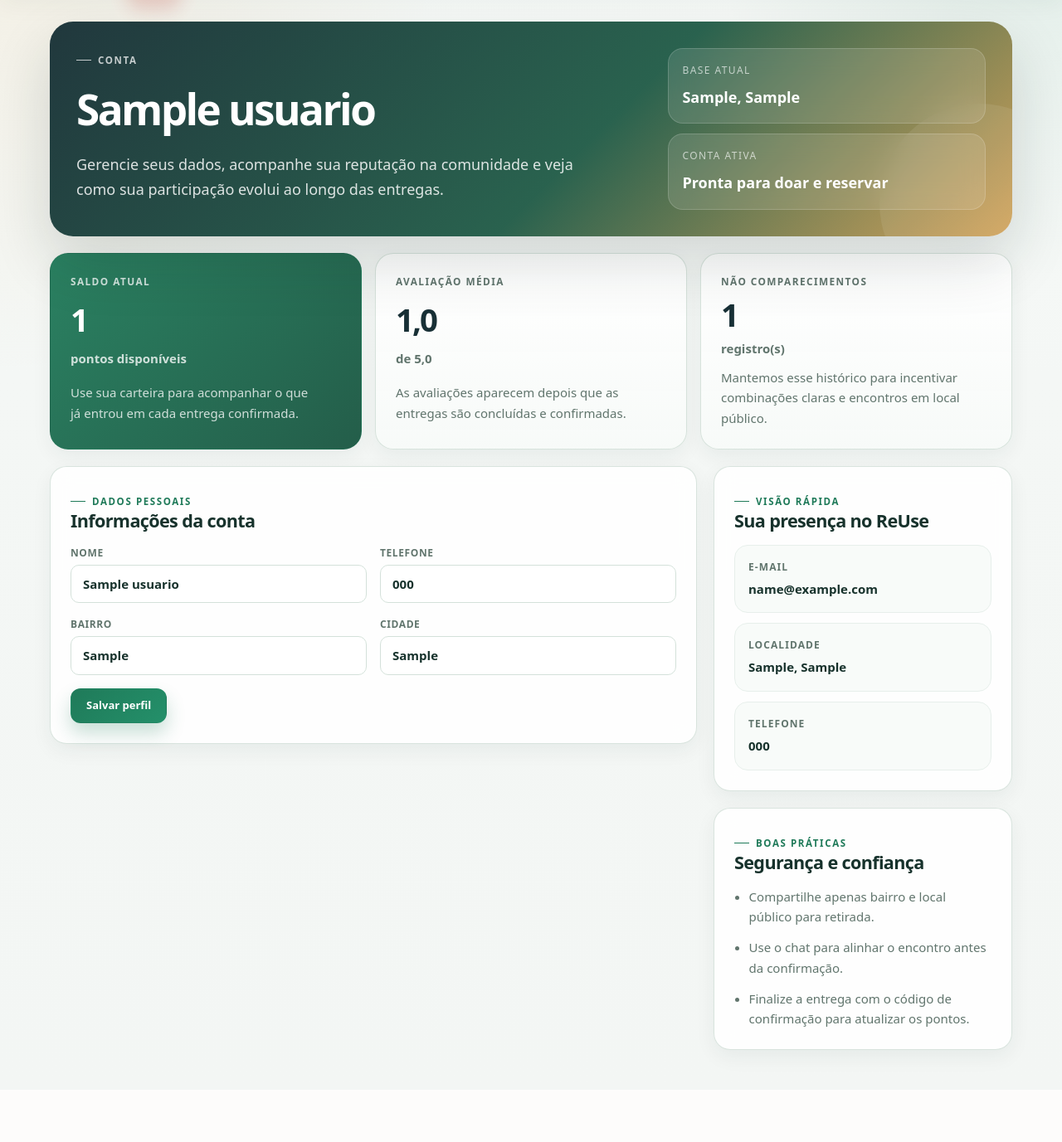
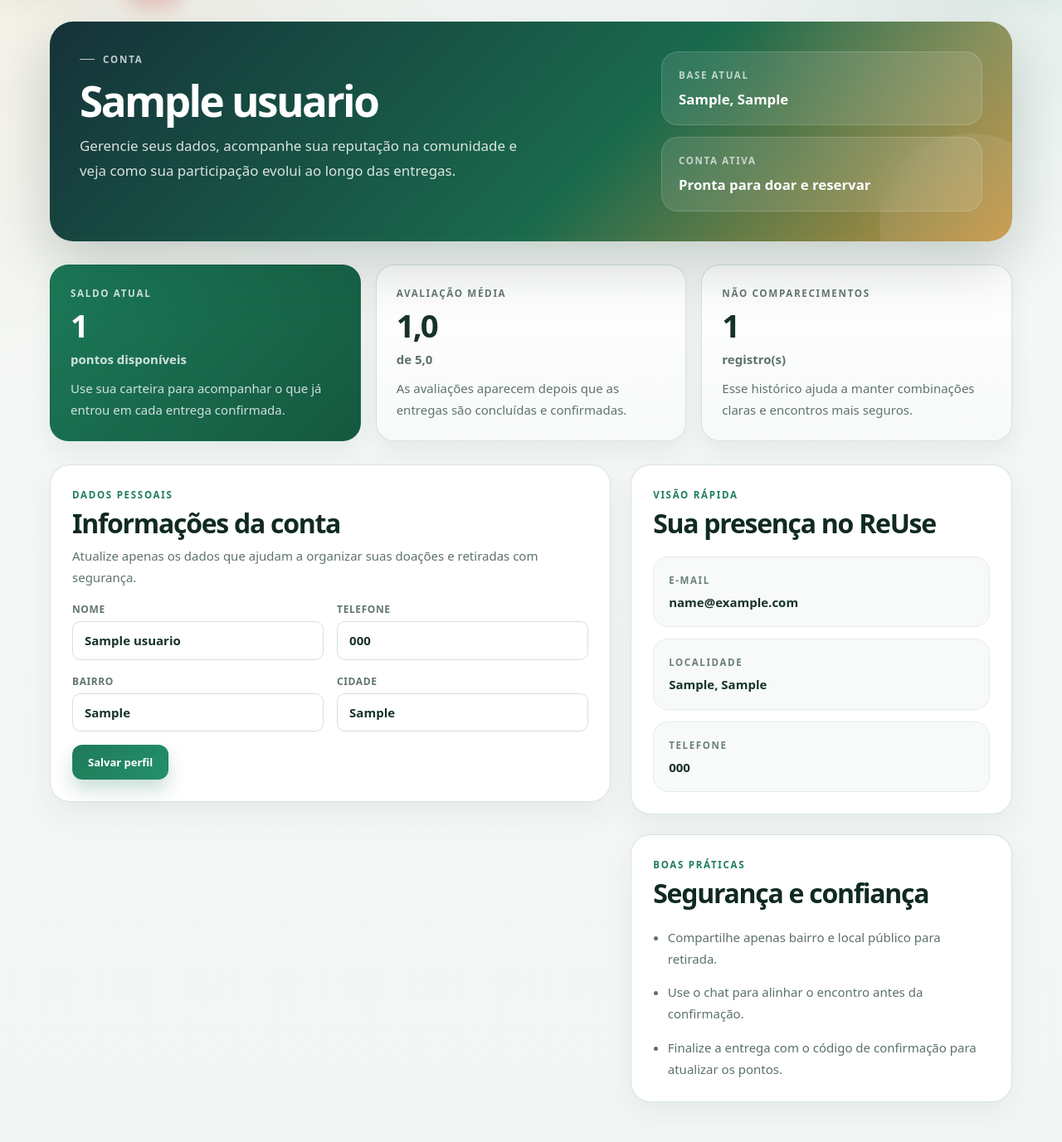
Before and after one commit to joaopfigo/reuse-web, a PHP site: page /perfil.php in a window 1280 px wide. Shown: the part 78-1455 px from the top of the page at 83% size. Before the commit the page ends 1362 px from the top, so only its background shows below. Run offline with PHP 8.4, Linux system fonts and the light colour scheme; the visitor is signed in with stand-in values (Sample User, id 1); tables that the repository leaves empty hold one stand-in row (values such as "Sample post").

Commit message:
Atualiza site com alterações

```diff
--- /dev/null
+++ b/assets/css/dashboard.css
@@ -0,0 +1,356 @@
+.dash-page {
+  display: grid;
+  gap: 28px;
+}
+
+.hero-card {
+  position: relative;
+  display: grid;
+  grid-template-columns: minmax(0, 1.4fr) minmax(260px, 0.8fr);
+  gap: 24px;
+  padding: 36px;
+  border-radius: 28px;
+  overflow: hidden;
+  background:
+    radial-gradient(circle at top right, rgba(255, 255, 255, 0.14), transparent 26%),
+    linear-gradient(135deg, #153239 0%, #1a6a4d 58%, #c7933f 100%);
+  box-shadow: 0 26px 70px rgba(18, 45, 35, 0.22);
+  color: #fff;
+}
+
+.hero-card::after {
+  content: "";
+  position: absolute;
+  right: -60px;
+  bottom: -90px;
+  width: 220px;
+  height: 220px;
+  border-radius: 999px;
+  background: rgba(255, 255, 255, 0.08);
+}
+
+.hero-main,
+.hero-side {
+  position: relative;
+  z-index: 1;
+}
+
+.hero-main {
+  display: grid;
+  gap: 14px;
+  align-content: start;
+}
+
+.hero-tag {
+  display: inline-flex;
+  align-items: center;
+  gap: 10px;
+  font-size: 0.72rem;
+  font-weight: 800;
+  text-transform: uppercase;
+  letter-spacing: 0.16em;
+  color: rgba(255, 255, 255, 0.74);
+}
+
+.hero-tag::before {
+  content: "";
+  width: 18px;
+  height: 1px;
+  background: currentColor;
+}
+
+.hero-main h1 {
+  margin: 0;
+  font-size: clamp(2.1rem, 4vw, 3.4rem);
+  line-height: 1.02;
+  letter-spacing: -0.05em;
+  color: #fff;
+}
+
+.hero-main p {
+  margin: 0;
+  max-width: 58ch;
+  color: rgba(255, 255, 255, 0.84);
+  font-size: 1.06rem;
+  line-height: 1.75;
+}
+
+.hero-side {
+  display: grid;
+  align-content: end;
+  gap: 14px;
+}
+
+.hero-pill {
+  display: grid;
+  gap: 8px;
+  padding: 18px 20px;
+  border-radius: 20px;
+  background: rgba(255, 255, 255, 0.11);
+  border: 1px solid rgba(255, 255, 255, 0.15);
+  backdrop-filter: blur(16px);
+}
+
+.hero-pill span {
+  font-size: 0.72rem;
+  font-weight: 800;
+  text-transform: uppercase;
+  letter-spacing: 0.14em;
+  color: rgba(255, 255, 255, 0.68);
+}
+
+.hero-pill strong {
+  font-size: 1.05rem;
+  line-height: 1.45;
+  color: #fff;
+}
+
+.stats-grid {
+  display: grid;
+  grid-template-columns: repeat(3, minmax(0, 1fr));
+  gap: 18px;
+}
+
+.stat-card {
+  display: grid;
+  gap: 10px;
+  padding: 24px;
+  border-radius: 22px;
+  background: linear-gradient(180deg, rgba(255, 255, 255, 0.98) 0%, rgba(247, 250, 248, 0.98) 100%);
+  border: 1px solid rgba(212, 225, 218, 0.92);
+  box-shadow: 0 12px 28px rgba(23, 50, 44, 0.07);
+}
+
+.stat-card.featured {
+  background: linear-gradient(135deg, #1c7a59 0%, #15583f 100%);
+  border-color: rgba(24, 109, 67, 0.2);
+  color: #fff;
+}
+
+.stat-card.featured .stat-label,
+.stat-card.featured .stat-note,
+.stat-card.featured .stat-unit {
+  color: rgba(255, 255, 255, 0.8);
+}
+
+.stat-label {
+  font-size: 0.73rem;
+  font-weight: 800;
+  text-transform: uppercase;
+  letter-spacing: 0.14em;
+  color: #657970;
+}
+
+.stat-value {
+  margin: 0;
+  font-size: clamp(2rem, 3vw, 3rem);
+  line-height: 1;
+  letter-spacing: -0.05em;
+  color: #17322c;
+}
+
+.featured .stat-value {
+  color: #fff;
+}
+
+.stat-unit {
+  font-weight: 700;
+  color: #5d7268;
+}
+
+.stat-note {
+  margin: 0;
+  color: #5f746b;
+  line-height: 1.7;
+}
+
+.dash-columns {
+  display: grid;
+  grid-template-columns: minmax(0, 1.25fr) minmax(300px, 0.85fr);
+  gap: 24px;
+  align-items: start;
+}
+
+.dash-stack {
+  display: grid;
+  gap: 24px;
+}
+
+.dash-panel {
+  display: grid;
+  gap: 22px;
+  padding: 26px;
+  border-radius: 24px;
+  background: rgba(255, 255, 255, 0.94);
+  border: 1px solid rgba(212, 225, 218, 0.9);
+  box-shadow: 0 14px 34px rgba(23, 50, 44, 0.06);
+}
+
+.section-intro {
+  display: grid;
+  gap: 8px;
+}
+
+.section-kicker {
+  font-size: 0.72rem;
+  font-weight: 800;
+  text-transform: uppercase;
+  letter-spacing: 0.15em;
+  color: #1d7d5b;
+}
+
+.section-title {
+  margin: 0;
+  font-size: 2rem;
+  line-height: 1.08;
+  letter-spacing: -0.04em;
+  color: #102a23;
+}
+
+.section-copy {
+  margin: 0;
+  color: #5f746b;
+  line-height: 1.75;
+}
+
+.profile-form-grid {
+  display: grid;
+  gap: 16px;
+}
+
+.info-grid {
+  display: grid;
+  gap: 14px;
+}
+
+.info-item {
+  display: grid;
+  gap: 6px;
+  padding: 18px;
+  border-radius: 18px;
+  background: #f7faf8;
+  border: 1px solid #e3ece8;
+}
+
+.info-item span {
+  font-size: 0.72rem;
+  font-weight: 800;
+  text-transform: uppercase;
+  letter-spacing: 0.14em;
+  color: #6b7f76;
+}
+
+.info-item strong {
+  color: #17322c;
+  line-height: 1.5;
+}
+
+.insight-list.clean {
+  gap: 14px;
+  padding-left: 1.1rem;
+}
+
+.insight-list.clean li {
+  color: #5c7168;
+  line-height: 1.75;
+}
+
+.impact-list.clean {
+  display: grid;
+  gap: 0;
+}
+
+.impact-item {
+  display: flex;
+  justify-content: space-between;
+  align-items: center;
+  gap: 16px;
+  padding: 18px 0;
+  border-top: 1px solid #e8f0ec;
+}
+
+.impact-item:first-child {
+  border-top: none;
+  padding-top: 0;
+}
+
+.impact-item:last-child {
+  padding-bottom: 0;
+}
+
+.impact-item-copy {
+  display: grid;
+  gap: 4px;
+}
+
+.impact-item-copy strong {
+  color: #163129;
+}
+
+.impact-item-copy p {
+  margin: 0;
+  color: #647870;
+  line-height: 1.65;
+}
+
+.impact-chip {
+  display: inline-flex;
+  align-items: center;
+  justify-content: center;
+  min-height: 40px;
+  padding: 0 14px;
+  border-radius: 999px;
+  background: rgba(31, 122, 89, 0.11);
+  color: #176347;
+  font-size: 0.86rem;
+  font-weight: 800;
+  white-space: nowrap;
+}
+
+.soft-alert {
+  padding: 16px 18px;
+  border-radius: 18px;
+  background: #f7faf8;
+  border: 1px solid #e3ece8;
+}
+
+@media (max-width: 980px) {
+  .hero-card,
+  .stats-grid,
+  .dash-columns {
+    grid-template-columns: 1fr;
+  }
+
+  .hero-card {
+    padding: 28px;
+  }
+
+  .hero-main h1 {
+    font-size: clamp(2rem, 10vw, 2.8rem);
+  }
+}
+
+@media (max-width: 720px) {
+  .dash-page {
+    gap: 20px;
+  }
+
+  .hero-card,
+  .dash-panel {
+    padding: 22px;
+    border-radius: 22px;
+  }
+
+  .section-title {
+    font-size: 1.7rem;
+  }
+
+  .impact-item {
+    flex-direction: column;
+    align-items: flex-start;
+  }
+
+  .impact-chip {
+    min-height: 36px;
+  }
+}
--- a/perfil.php
+++ b/perfil.php
@@ -33,69 +33,67 @@ if ($_SERVER['REQUEST_METHOD'] === 'POST') {
     <meta name="viewport" content="width=device-width, initial-scale=1.0">
     <title>ReUse | Perfil</title>
     <link rel="stylesheet" href="assets/css/style.css">
+    <link rel="stylesheet" href="assets/css/dashboard.css?v=20260615">
 </head>
 <body>
     <?php render_topbar($usuario); ?>
 
-    <main class="container dashboard-shell">
-        <section class="dashboard-hero dashboard-hero-profile">
-            <div class="dashboard-hero-copy">
-                <span class="eyebrow">Conta</span>
+    <main class="container dash-page">
+        <section class="hero-card">
+            <div class="hero-main">
+                <span class="hero-tag">Conta</span>
                 <h1><?= e($usuario['nome']) ?></h1>
                 <p>Gerencie seus dados, acompanhe sua reputação na comunidade e veja como sua participação evolui ao longo das entregas.</p>
             </div>
 
-            <div class="hero-aside">
-                <div class="hero-chip">
-                    <span class="hero-chip-label">Base atual</span>
+            <div class="hero-side">
+                <div class="hero-pill">
+                    <span>Base atual</span>
                     <strong><?= e($usuario['bairro']) ?>, <?= e($usuario['cidade']) ?></strong>
                 </div>
-                <div class="hero-chip">
-                    <span class="hero-chip-label">Conta ativa</span>
+                <div class="hero-pill">
+                    <span>Conta ativa</span>
                     <strong>Pronta para doar e reservar</strong>
                 </div>
             </div>
         </section>
 
         <?php if (!empty($usuario['bloqueada_ate']) && strtotime($usuario['bloqueada_ate']) > time()): ?>
-            <div class="alert error dashboard-alert">
+            <div class="alert error">
                 Sua conta está temporariamente bloqueada por não comparecimentos repetidos. A restrição será liberada em
                 <strong><?= e(formatar_data_hora($usuario['bloqueada_ate'])) ?></strong>.
             </div>
         <?php endif; ?>
 
-        <section class="metric-grid metric-grid-profile">
-            <article class="metric-card metric-card-accent">
-                <span class="metric-kicker">Saldo atual</span>
-                <strong class="metric-value"><?= (int) $usuario['saldo_pontos'] ?></strong>
-                <span class="metric-unit">pontos disponíveis</span>
-                <p class="metric-note">Use sua carteira para acompanhar o que já entrou em cada entrega confirmada.</p>
+        <section class="stats-grid">
+            <article class="stat-card featured">
+                <span class="stat-label">Saldo atual</span>
+                <strong class="stat-value"><?= (int) $usuario['saldo_pontos'] ?></strong>
+                <span class="stat-unit">pontos disponíveis</span>
+                <p class="stat-note">Use sua carteira para acompanhar o que já entrou em cada entrega confirmada.</p>
             </article>
 
-            <article class="metric-card">
-                <span class="metric-kicker">Avaliação média</span>
-                <strong class="metric-value">
-                    <?= $mediaAvaliacao !== null ? e(number_format($mediaAvaliacao, 1, ',', '.')) : '--' ?>
-                </strong>
-                <span class="metric-unit"><?= $mediaAvaliacao !== null ? 'de 5,0' : 'ainda sem avaliações' ?></span>
-                <p class="metric-note">As avaliações aparecem depois que as entregas são concluídas e confirmadas.</p>
+            <article class="stat-card">
+                <span class="stat-label">Avaliação média</span>
+                <strong class="stat-value"><?= $mediaAvaliacao !== null ? e(number_format($mediaAvaliacao, 1, ',', '.')) : '--' ?></strong>
+                <span class="stat-unit"><?= $mediaAvaliacao !== null ? 'de 5,0' : 'ainda sem avaliações' ?></span>
+                <p class="stat-note">As avaliações aparecem depois que as entregas são concluídas e confirmadas.</p>
             </article>
 
-            <article class="metric-card">
-                <span class="metric-kicker">Não comparecimentos</span>
-                <strong class="metric-value"><?= (int) ($usuario['no_show_count'] ?? 0) ?></strong>
-                <span class="metric-unit">registro(s)</span>
-                <p class="metric-note">Mantemos esse histórico para incentivar combinações claras e encontros em local público.</p>
+            <article class="stat-card">
+                <span class="stat-label">Não comparecimentos</span>
+                <strong class="stat-value"><?= (int) ($usuario['no_show_count'] ?? 0) ?></strong>
+                <span class="stat-unit">registro(s)</span>
+                <p class="stat-note">Esse histórico ajuda a manter combinações claras e encontros mais seguros.</p>
             </article>
         </section>
 
-        <section class="profile-layout">
-            <form method="post" class="panel profile-form-panel stack">
-                <div class="section-heading">
-                    <div>
-                        <span class="eyebrow">Dados pessoais</span>
-                        <h2>Informações da conta</h2>
-                    </div>
+        <section class="dash-columns">
+            <form method="post" class="dash-panel profile-form-grid">
+                <div class="section-intro">
+                    <span class="section-kicker">Dados pessoais</span>
+                    <h2 class="section-title">Informações da conta</h2>
+                    <p class="section-copy">Atualize apenas os dados que ajudam a organizar suas doações e retiradas com segurança.</p>
                 </div>
 
                 <?= csrf_input() ?>
@@ -132,40 +130,36 @@ if ($_SERVER['REQUEST_METHOD'] === 'POST') {
                 </div>
             </form>
 
-            <aside class="profile-side-panel">
-                <section class="panel stack">
-                    <div class="section-heading">
-                        <div>
-                            <span class="eyebrow">Visão rápida</span>
-                            <h2>Sua presença no ReUse</h2>
-                        </div>
+            <aside class="dash-stack">
+                <section class="dash-panel">
+                    <div class="section-intro">
+                        <span class="section-kicker">Visão rápida</span>
+                        <h2 class="section-title">Sua presença no ReUse</h2>
                     </div>
 
-                    <div class="info-list">
-                        <div class="info-row">
+                    <div class="info-grid">
+                        <div class="info-item">
                             <span>E-mail</span>
                             <strong><?= e($usuario['email']) ?></strong>
                         </div>
-                        <div class="info-row">
+                        <div class="info-item">
                             <span>Localidade</span>
                             <strong><?= e($usuario['bairro']) ?>, <?= e($usuario['cidade']) ?></strong>
                         </div>
-                        <div class="info-row">
+                        <div class="info-item">
                             <span>Telefone</span>
                             <strong><?= $usuario['telefone'] ? e($usuario['telefone']) : 'Não informado' ?></strong>
                         </div>
                     </div>
                 </section>
 
-                <section class="panel stack">
-                    <div class="section-heading">
-                        <div>
-                            <span class="eyebrow">Boas práticas</span>
-                            <h2>Segurança e confiança</h2>
-                        </div>
+                <section class="dash-panel">
+                    <div class="section-intro">
+                        <span class="section-kicker">Boas práticas</span>
+                        <h2 class="section-title">Segurança e confiança</h2>
                     </div>
 
-                    <ul class="insight-list">
+                    <ul class="insight-list clean">
                         <li>Compartilhe apenas bairro e local público para retirada.</li>
                         <li>Use o chat para alinhar o encontro antes da confirmação.</li>
                         <li>Finalize a entrega com o código de confirmação para atualizar os pontos.</li>
```
Also changed, not shown: impacto/painel.php (+49 -47 lines).
